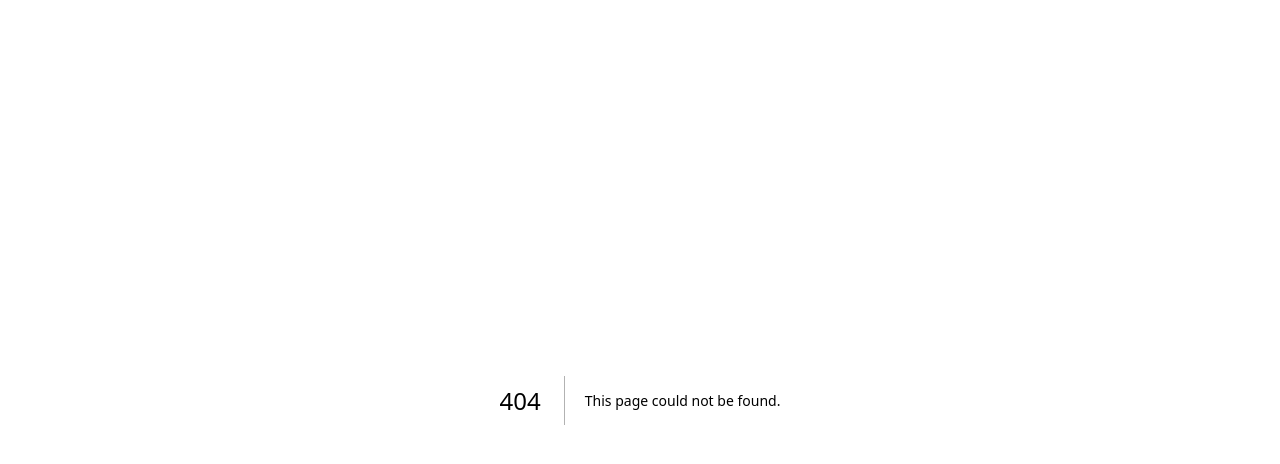
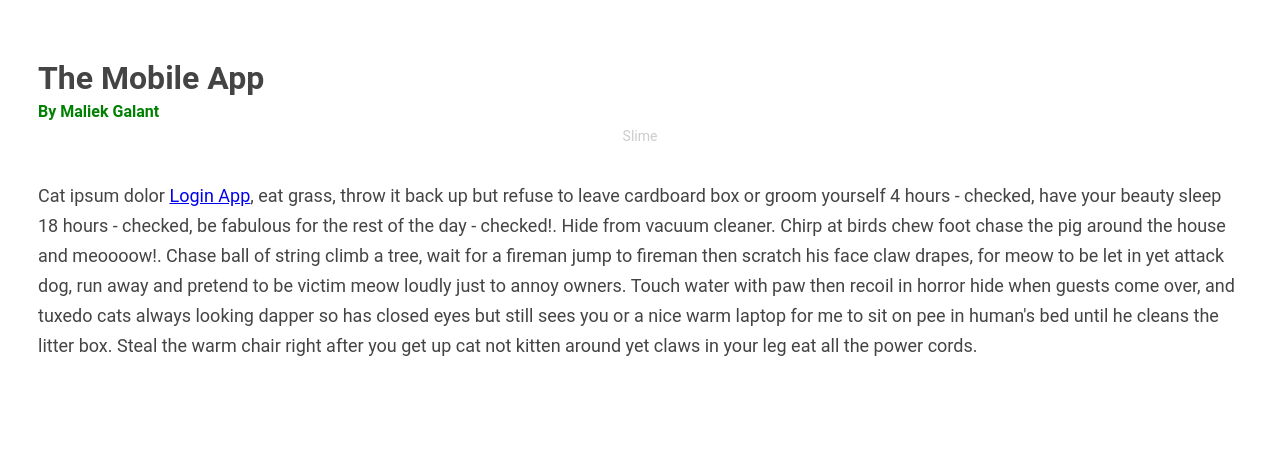
Before and after one commit to Maliek2/adball.online, a Next.js app: page /app in a window 1280 px wide. Before the commit this address had no page. Shown: the top 464 px of the page. Built offline with nearby package versions, Linux system fonts and the light colour scheme.

Commit message:
Create app.tsx

```diff
--- /dev/null
+++ b/pages/app.tsx
@@ -0,0 +1,74 @@
+import Head from 'next/head'
+import { useAmp } from 'next/amp'
+import Layout from '../components/Layout'
+import Byline from '../components/Byline'
+
+export const config = {
+  amp: true,
+}
+
+export default function IndexPage() {
+  const isAmp = useAmp()
+
+  return (
+    <Layout>
+      <Head>
+        <title>The Mobile App</title>
+      </Head>
+
+      <h1>The Mobile App</h1>
+      <Byline author="Maliek Galant" />
+      <p className="caption">Slime</p>
+      <amp-img
+        alt="Mountains"
+        width="550"
+        height="368"
+        layout="responsive"
+        src="https://amp.dev/static/inline-examples/images/mountains.webp"
+      >
+        <amp-img
+          alt="Mountains"
+          fallback=""
+          width="550"
+          height="368"
+          layout="responsive"
+          src="   "
+        ></amp-img>
+      </amp-img>
+      <p>
+        Cat ipsum dolor <a href={isAmp ? '/app?amp=1' : '/app'}>Login App</a>,
+        eat grass, throw it back up but refuse to leave cardboard box or groom
+        yourself 4 hours - checked, have your beauty sleep 18 hours - checked,
+        be fabulous for the rest of the day - checked!. Hide from vacuum
+        cleaner. Chirp at birds chew foot chase the pig around the house and
+        meoooow!. Chase ball of string climb a tree, wait for a fireman jump to
+        fireman then scratch his face claw drapes, for meow to be let in yet
+        attack dog, run away and pretend to be victim meow loudly just to annoy
+        owners. Touch water with paw then recoil in horror hide when guests come
+        over, and tuxedo cats always looking dapper so has closed eyes but still
+        sees you or a nice warm laptop for me to sit on pee in human's bed until
+        he cleans the litter box. Steal the warm chair right after you get up
+        cat not kitten around yet claws in your leg eat all the power cords.
+
+      </p>
+
+
+      <style jsx>{`
+        h1 {
+          margin-bottom: 5px;
+        }
+        p {
+          font-size: 18px;
+          line-height: 30px;
+          margin-top: 30px;
+        }
+        .caption {
+          color: #ccc;
+          margin-top: 0;
+          font-size: 14px;
+          text-align: center;
+        }
+      `}</style>
+    </Layout>
+  )
+}
```
